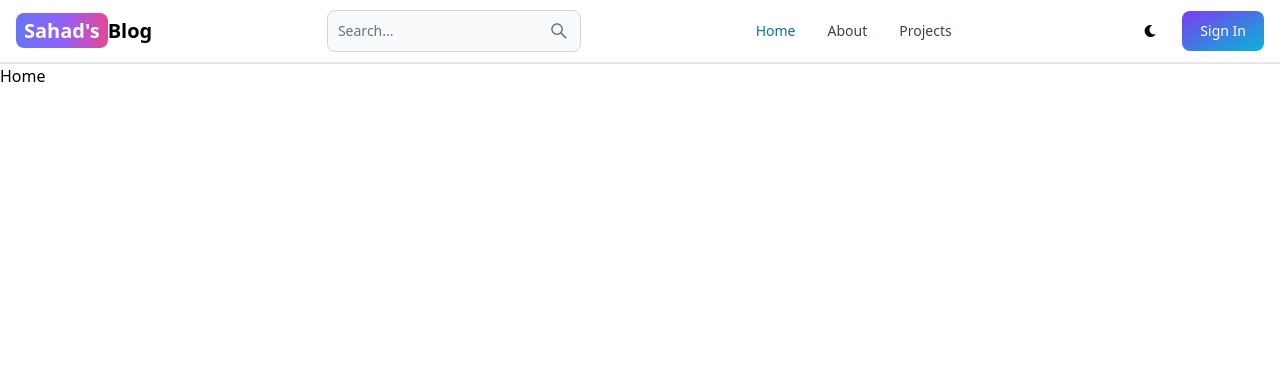
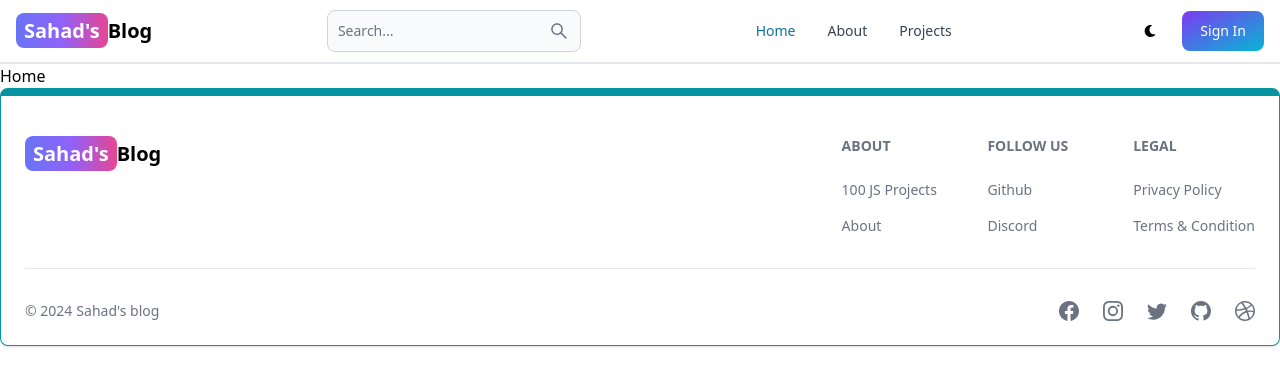
Before and after one commit to Razaulllah/mern-journal, a React (Vite) app in the folder client/: page / in a window 1280 px wide. Shown: the top 386 px of the page. Built offline with nearby package versions, Linux system fonts and the light colour scheme.

Commit message:
create footer component

```diff
--- a/client/src/App.jsx
+++ b/client/src/App.jsx
@@ -1,15 +1,16 @@
-import {BrowserRouter, Routes, Route} from "react-router-dom"
-import Home from "./pages/Home"
-import About from './pages/About'
-import SignIn from './pages/SignIn'
-import SignUp from "./pages/SignUp"
-import Dashboard from "./pages/Dashboard"
-import Projects from "./pages/Projects"
-import Header from "./components/Header"
+import { BrowserRouter, Routes, Route } from "react-router-dom";
+import Home from "./pages/Home";
+import About from "./pages/About";
+import SignIn from "./pages/SignIn";
+import SignUp from "./pages/SignUp";
+import Dashboard from "./pages/Dashboard";
+import Projects from "./pages/Projects";
+import Header from "./components/Header";
+import Footer from "./components/Footer";
 export default function App() {
   return (
     <BrowserRouter>
-      <Header/>
+      <Header />
       <Routes>
         <Route path="/" element={<Home />} />
         <Route path="/about" element={<About />} />
@@ -18,6 +19,7 @@ export default function App() {
         <Route path="/dashboard" element={<Dashboard />} />
         <Route path="/projects" element={<Projects />} />
       </Routes>
+      <Footer />
     </BrowserRouter>
-  )
+  );
 }
--- /dev/null
+++ b/client/src/components/Footer.jsx
@@ -0,0 +1,86 @@
+import { Footer } from "flowbite-react";
+import { Link } from "react-router-dom";
+import {
+  BsFacebook,
+  BsInstagram,
+  BsTwitter,
+  BsGithub,
+  BsDribbble,
+} from "react-icons/bs";
+export default function FooterCom() {
+  return (
+    <Footer container className="border border-t-8 border-teal-500">
+      <div className="w-full max-w-7xl mx-auto">
+        <div className="grid w-full justify-between sm:flex md:grid-cols-1">
+          <div className="mt-5">
+            <Link
+              to="/"
+              className="self-center whitespace-nowrap text-lg sm:text-xl font-semibold dark:text-white"
+            >
+              <span className="px-2 py-1 bg-gradient-to-r from-indigo-500 via-purple-500 to-pink-500 rounded-lg text-white">
+                Sahad's
+              </span>
+              Blog
+            </Link>
+          </div>
+          <div className="grid grid-cols-2 gap-8 mt-4 sm:grid-cols-3 sm:gap-6">
+            <div>
+              <Footer.Title title="About" />
+              <Footer.LinkGroup col>
+                <Footer.Link
+                  href="https://www.100jsprojects.com"
+                  target="_blank"
+                  rel="nooopener noreferrer"
+                >
+                  100 JS Projects
+                </Footer.Link>
+                <Footer.Link
+                  href="/about"
+                  target="_blank"
+                  rel="nooopener noreferrer"
+                >
+                  About
+                </Footer.Link>
+              </Footer.LinkGroup>
+            </div>
+            <div>
+              <Footer.Title title="Follow us" />
+              <Footer.LinkGroup col>
+                <Footer.Link
+                  href="https://github.com/Razaulllah"
+                  target="_blank"
+                  rel="nooopener noreferrer"
+                >
+                  Github
+                </Footer.Link>
+                <Footer.Link href="#">Discord</Footer.Link>
+              </Footer.LinkGroup>
+            </div>
+            <div>
+              <Footer.Title title="Legal" />
+              <Footer.LinkGroup col>
+                <Footer.Link href="#">Privacy Policy</Footer.Link>
+                <Footer.Link href="#">Terms &amp; Condition</Footer.Link>
+              </Footer.LinkGroup>
+            </div>
+          </div>
+        </div>
+        <Footer.Divider />
+        <div className="w-full sm:flex sm:items-center sm:justify-between">
+          <Footer.Copyright
+            href="#"
+            by="Sahad's blog"
+            year={new Date().getFullYear()}
+          />
+          <div className="flex gap-6 sm:mt-0 mt-4 sm:justify-center">
+            <Footer.Icon href="#" icon={BsFacebook} />
+            <Footer.Icon href="#" icon={BsInstagram} />
+            <Footer.Icon href="#" icon={BsTwitter} />
+            <Footer.Icon href="https://github.com/Razaulllah" icon={BsGithub} />
+            <Footer.Icon href="#" icon={BsDribbble} />
+          </div>
+        </div>
+      </div>
+    </Footer>
+  );
+}
--- a/client/src/pages/Home.jsx
+++ b/client/src/pages/Home.jsx
@@ -1,8 +1,7 @@
-
 export default function Home() {
   return (
     <div>
-      Home
+      <div>Home</div>
     </div>
-  )
+  );
 }
```
